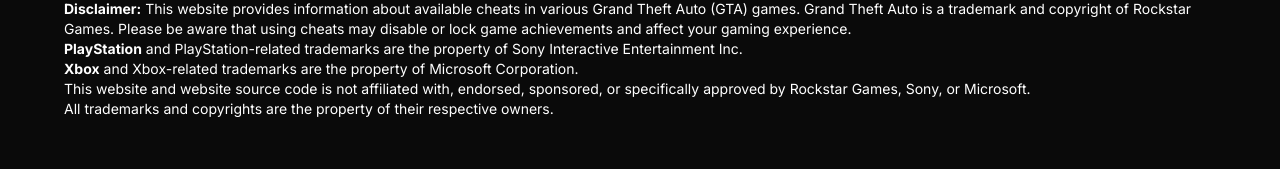
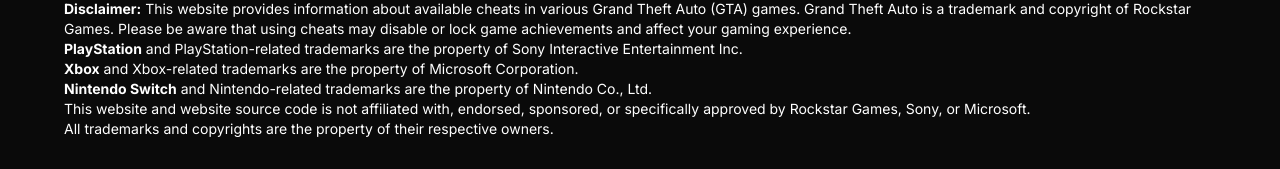
Before and after one commit to GesangPJ/gtacheatdb, a Next.js app: page / in a window 1280 px wide. Shown: the part 541-710 px from the top of the page. Built offline with nearby package versions, Linux system fonts and the light colour scheme; no server answers; the database is empty.

Commit message:
update gtasa page

```diff
--- a/src/app/page.jsx
+++ b/src/app/page.jsx
@@ -82,7 +82,7 @@
         )}
       </div>
       <div class="disclaimer text-white text-sm mt-9 mb-9">
-        <p>
+      <p>
           <strong>Disclaimer:</strong> This website provides information about available cheats in various Grand Theft Auto (GTA) games.
           Grand Theft Auto is a trademark and copyright of Rockstar Games.
           Please be aware that using cheats may disable or lock game achievements and affect your gaming experience.
@@ -92,6 +92,9 @@
         </p>
         <p>
         <strong>Xbox</strong> and Xbox-related trademarks are the property of Microsoft Corporation.
+        </p>
+        <p>
+        <strong>Nintendo Switch</strong> and Nintendo-related trademarks are the property of Nintendo Co., Ltd.
         </p>
         <p>
           This website and website source code is not affiliated with, endorsed, sponsored, or specifically approved by Rockstar Games, Sony, or Microsoft.
```
